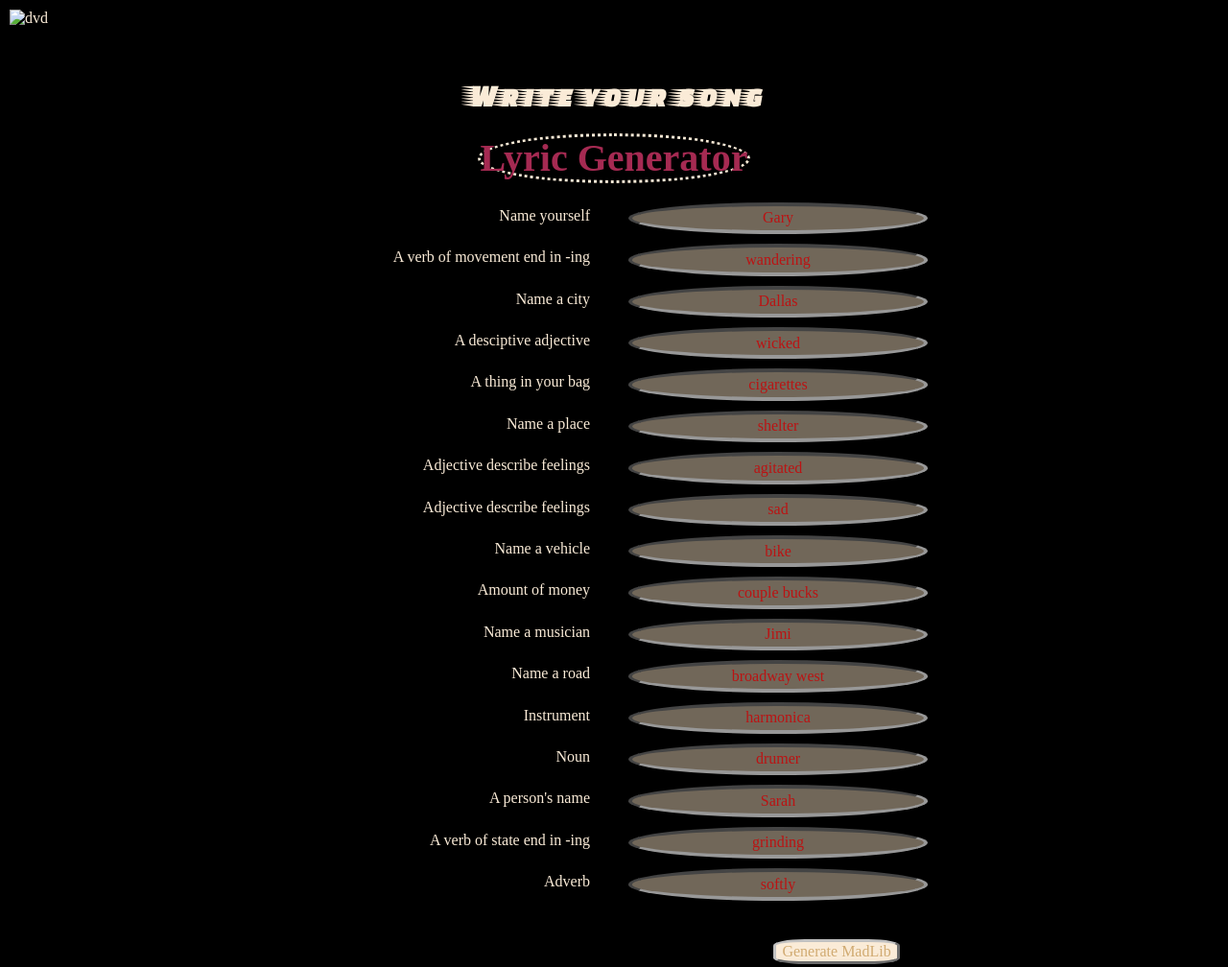
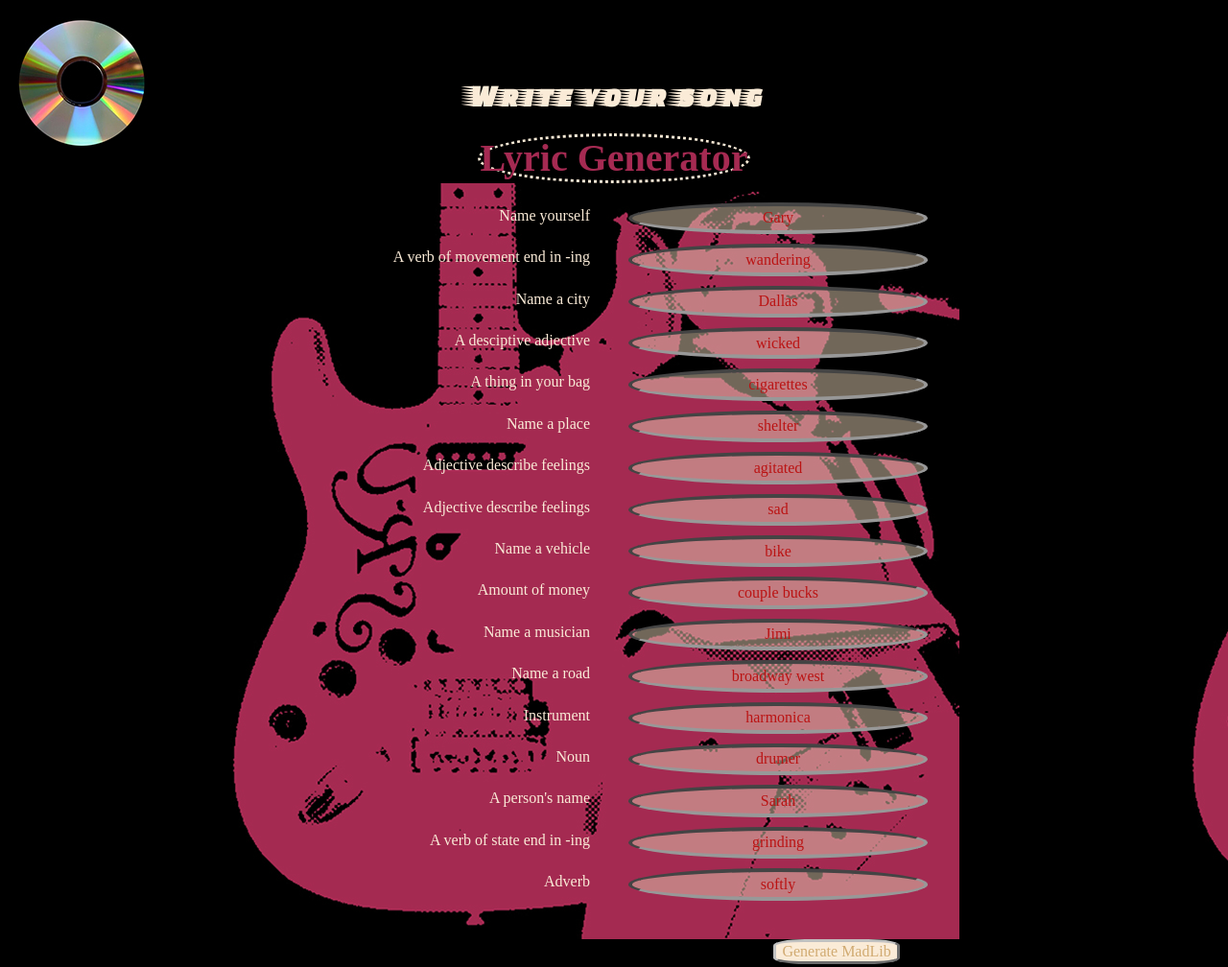
Before and after one commit to erdchen/des157a, a plain HTML site: page madlibs/MadLiblues/madlib.html in a window 1280 px wide. Shown: the top 1008 px of the page at 96% size. Drawn offline with nearby package versions, Linux system fonts and the light colour scheme; a web font is replaced by a local one.

Commit message:
/jpgfixed

```diff
--- a/madlibs/MadLiblues/madlib.css
+++ b/madlibs/MadLiblues/madlib.css
@@ -81,7 +81,7 @@ form {
     gap: 20px;
     padding-bottom: 50px;
     padding-top: 20px;
-    background-image: url(images/madlibprompt.jpg);
+    background-image: url(/madlibs/images/madlibprompt.jpg);
 }
 
 form input {
@@ -160,7 +160,7 @@ footer p {
     left: 50%;
     top: 50%;
     transform: translate(-50%, -50%);
-    background-image: url(images/madliblyric.jpg);
+    background-image: url(/madlibs/images/madliblyric.jpg);
     width: 60%;
     height: 70vh;
     padding: 40px;
--- a/madlibs/MadLiblues/madlib.html
+++ b/madlibs/MadLiblues/madlib.html
@@ -23,7 +23,7 @@
         </div>
     </header>
 
-    <div id="spin"><img src="images/dvd.jpg" alt="dvd"></div>
+    <div id="spin"><img src="/madlibs/images/dvd.jpg" alt="dvd"></div>
 
     <main>
 
```
